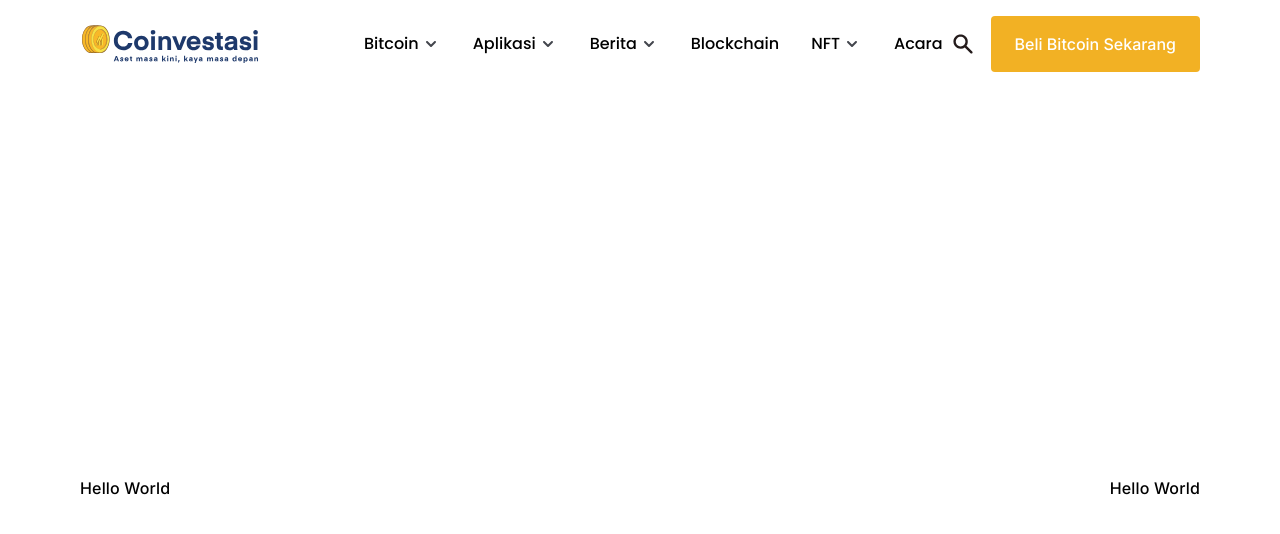
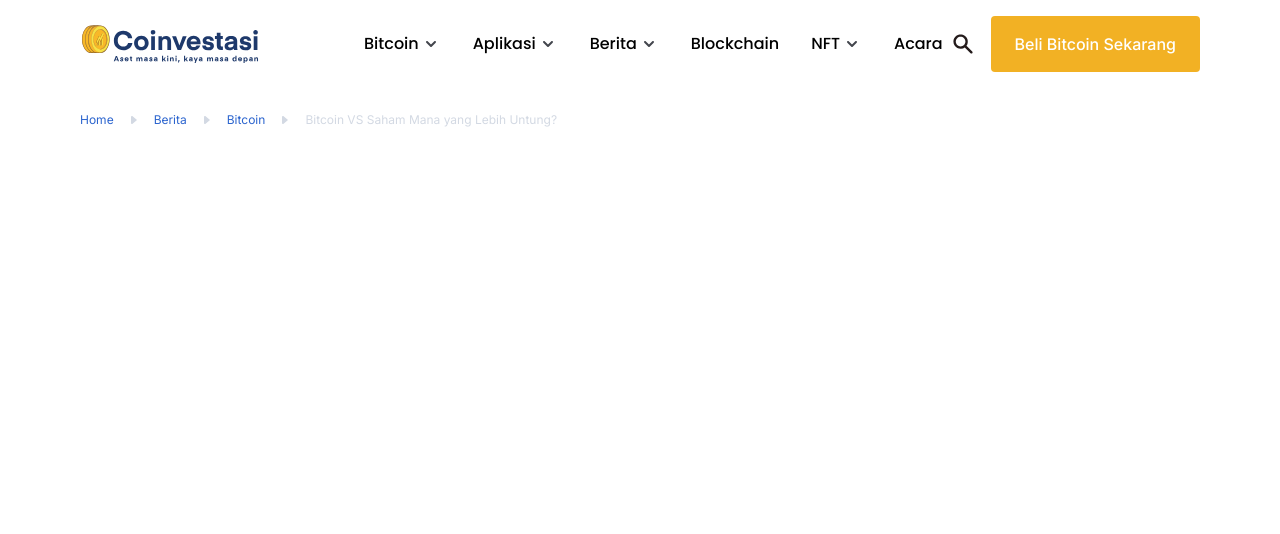
Before and after one commit to Mifaki/ICN-Test, a Next.js app: page / in a window 1280 px wide. Shown: the top 534 px of the page. Built offline with nearby package versions, Linux system fonts and the light colour scheme.

Commit message:
`feat`: Add BreadCrumb

```diff
--- a/src/app/page.tsx
+++ b/src/app/page.tsx
@@ -1,8 +1,12 @@
+import BreadCrumb from "@/components/BreadCrumb";
+import { CRUM_SECTIONS } from "@/constants";
+
 export default function Home() {
   return (
-    <main className="main-container flex min-h-screen items-center justify-between">
-      <p className="text-article">Hello World</p>
-      <p className="text-article">Hello World</p>
+    <main className="min-h-screen">
+      <div className="main-container my-9">
+        <BreadCrumb sections={CRUM_SECTIONS} />
+      </div>
     </main>
   )
 }
--- /dev/null
+++ b/src/components/BreadCrumb.tsx
@@ -0,0 +1,34 @@
+type BreadCrumbSection = {
+  key: string,
+  section: string
+}
+
+type BreadCrumbProps = {
+  sections: BreadCrumbSection[]
+}
+
+const BreadCrumb = ({
+  sections
+}: BreadCrumbProps) => {
+
+  const sectionLength = sections.length
+
+  return (
+    <div className="flex items-center gap-2 w-full">
+      {sections.map((section, index) => {
+        return (
+          <>
+            <p className={`${index + 1 >= sectionLength ? 'text-[#D3D9E3] truncate' : 'text-[#2B64CE]'} mobile-caption sm:destkop-sm`}>{section.section}</p>
+            {index + 1 < sectionLength && (
+              <svg xmlns="http://www.w3.org/2000/svg" className="w-6 h-6" viewBox="0 0 24 24" fill="none">
+                <path d="M14.7695 11.8081L10.3121 8.09369C9.79109 7.65947 9 8.02999 9 8.70826V15.2922C9 15.9704 9.79109 16.341 10.3121 15.9067L14.7695 12.1923C14.8895 12.0923 14.8895 11.9081 14.7695 11.8081Z" fill="#D3D9E3" />
+              </svg>
+            )}
+          </>
+        )
+      })}
+    </div>
+  )
+}
+
+export default BreadCrumb
--- a/src/constants/index.ts
+++ b/src/constants/index.ts
@@ -99,3 +99,23 @@ export const NAV_LINKS = [
         label: 'Acara',
     }
 ]
+
+// Bread Crumbs
+export const CRUM_SECTIONS = [
+    {
+        key: 'home',
+        section: 'Home'
+    },
+    {
+        key: 'berita',
+        section: 'Berita'
+    },
+    {
+        key: 'bitcoin',
+        section: 'Bitcoin'
+    },
+    {
+        key: 'bitcoin-vs-saham-mana-yang-lebih-untung?',
+        section: 'Bitcoin VS Saham Mana yang Lebih Untung?'
+    }
+]
```
